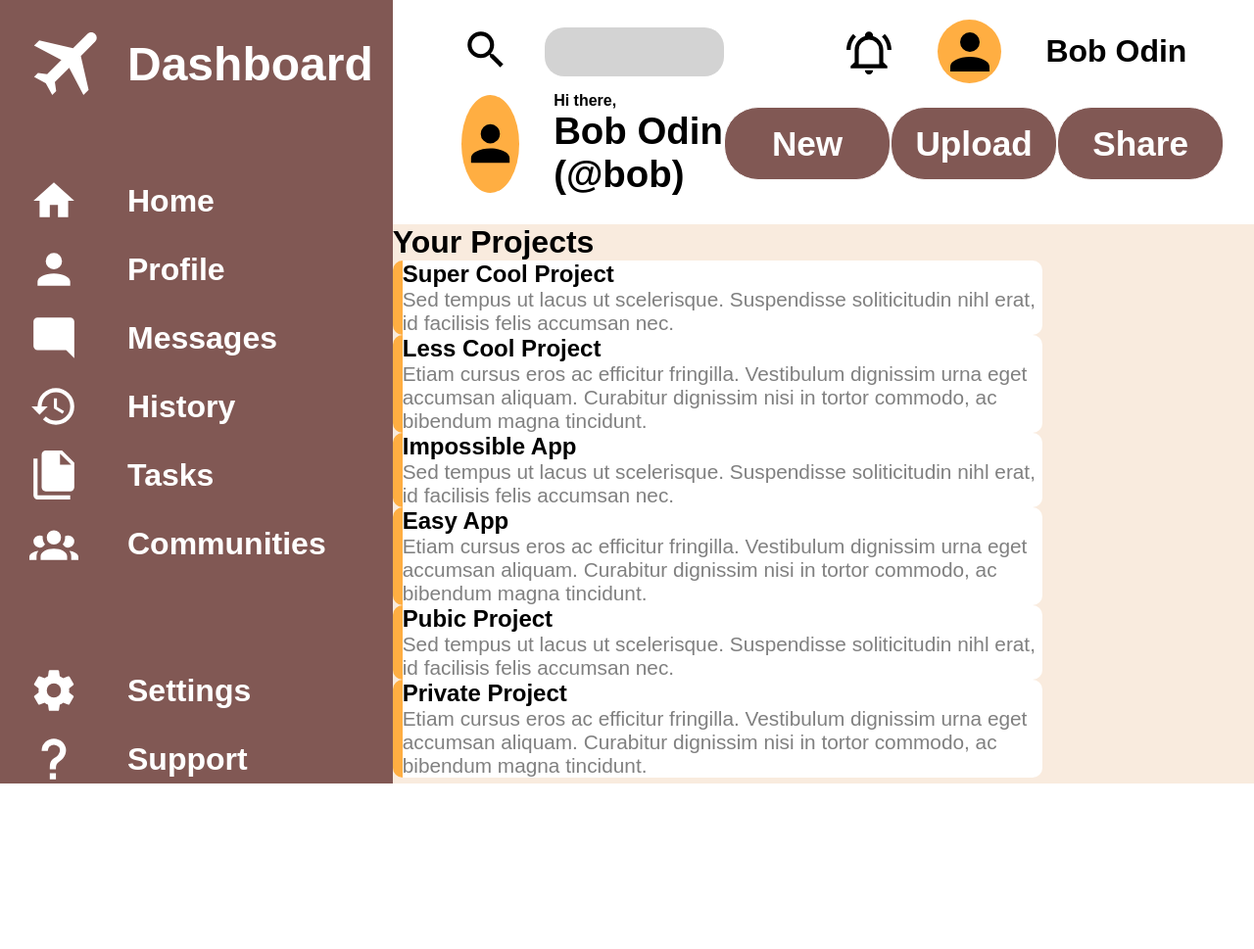
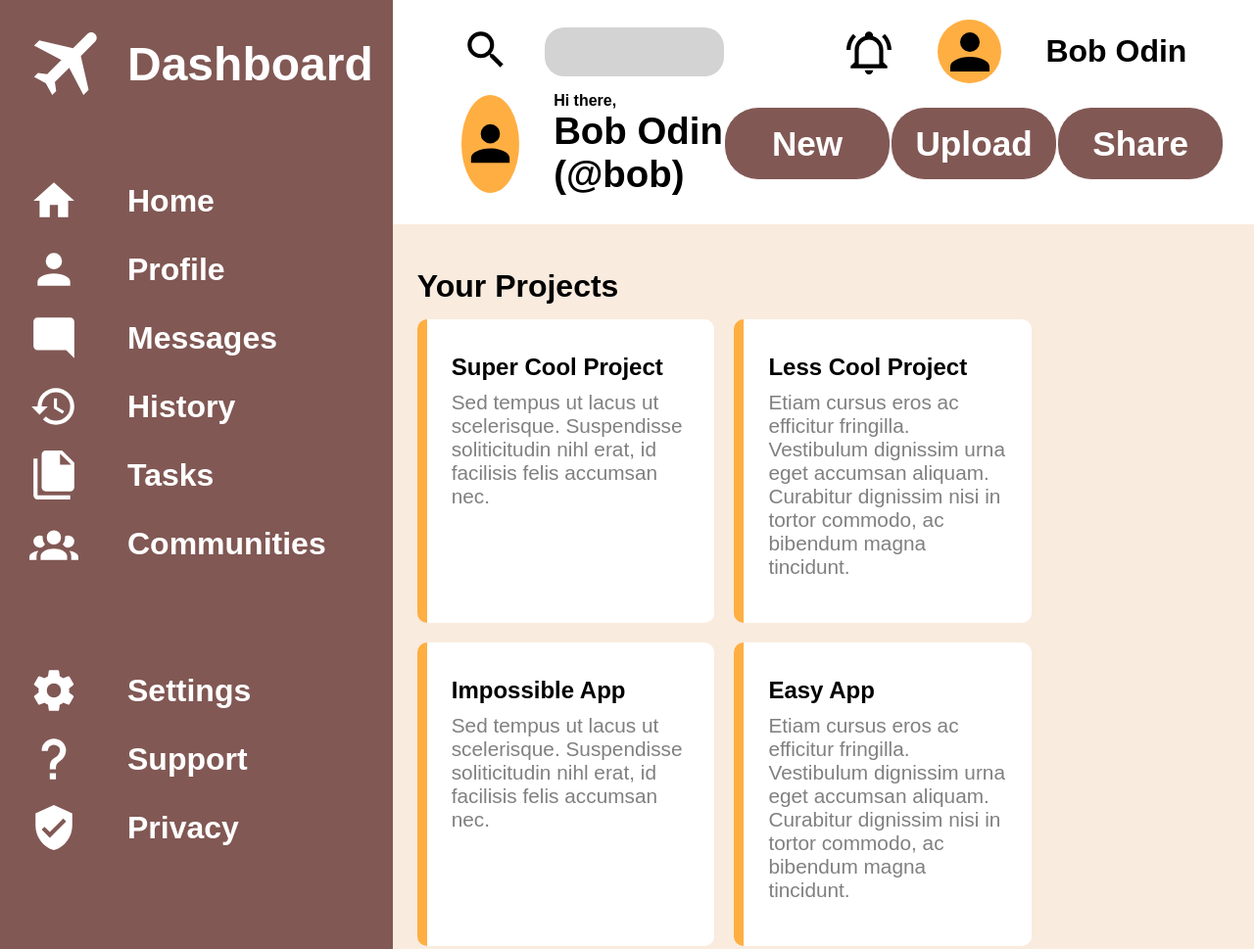
Before and after one commit to nateqwang/TOP_node_path, a plain HTML site: page intermediate_HTML_CSS/admin_dashboard_project/index.html in a window 1280 px wide. Shown: the top 969 px of the page at 98% size. Before the commit the page ends 870 px from the top, so only its background shows below. Drawn offline with Linux system fonts and the light colour scheme.

Commit message:
Style projects cards

```diff
--- a/intermediate_HTML_CSS/admin_dashboard_project/styles.css
+++ b/intermediate_HTML_CSS/admin_dashboard_project/styles.css
@@ -188,18 +188,29 @@
     grid-template-columns: 2.5fr 1fr;
     grid-template-rows: 1fr 1fr;
     background-color: var(--secondary_theme);
+    padding: 45px 25px;
 }
 
 .projects {
     grid-row: 1 / span 2;
 }
 
+.project_cards {
+    display: grid;
+    grid-template-columns: repeat(2 , 1fr);
+    grid-template-rows: repeat(3 , 1fr);
+    gap: 20px;
+    height: calc(970px);
+}
+
 .projects h2 {
     font-size: 2rem;
+    margin-bottom: 15px;
 }
 
 .projects h3 {
     font-size: 1.5rem;
+    margin-bottom: 10px;
 }
 
 .project_desc {
@@ -208,8 +219,8 @@
 }
 
 .project_card {
-    height: 25%;
     border-left: 10px solid #ffae42;
     border-radius: 10px;
     background-color: white;
+    padding: 35px 25px;
 }
```
